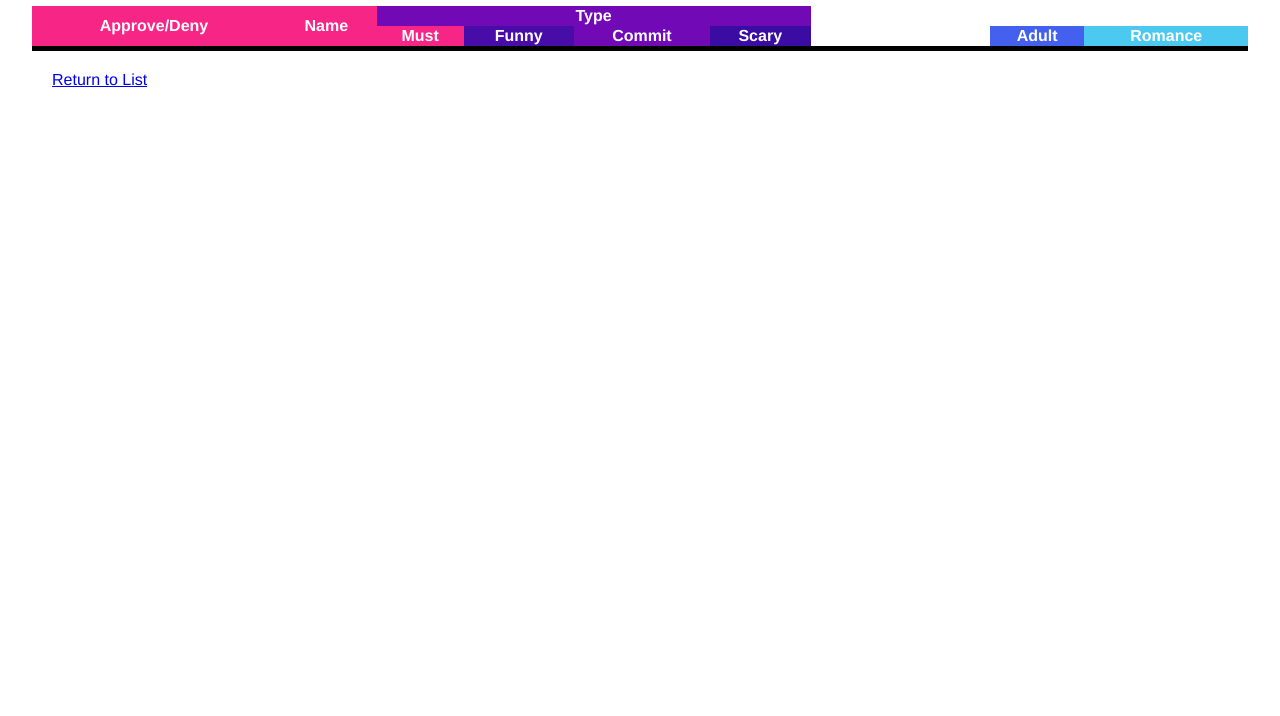
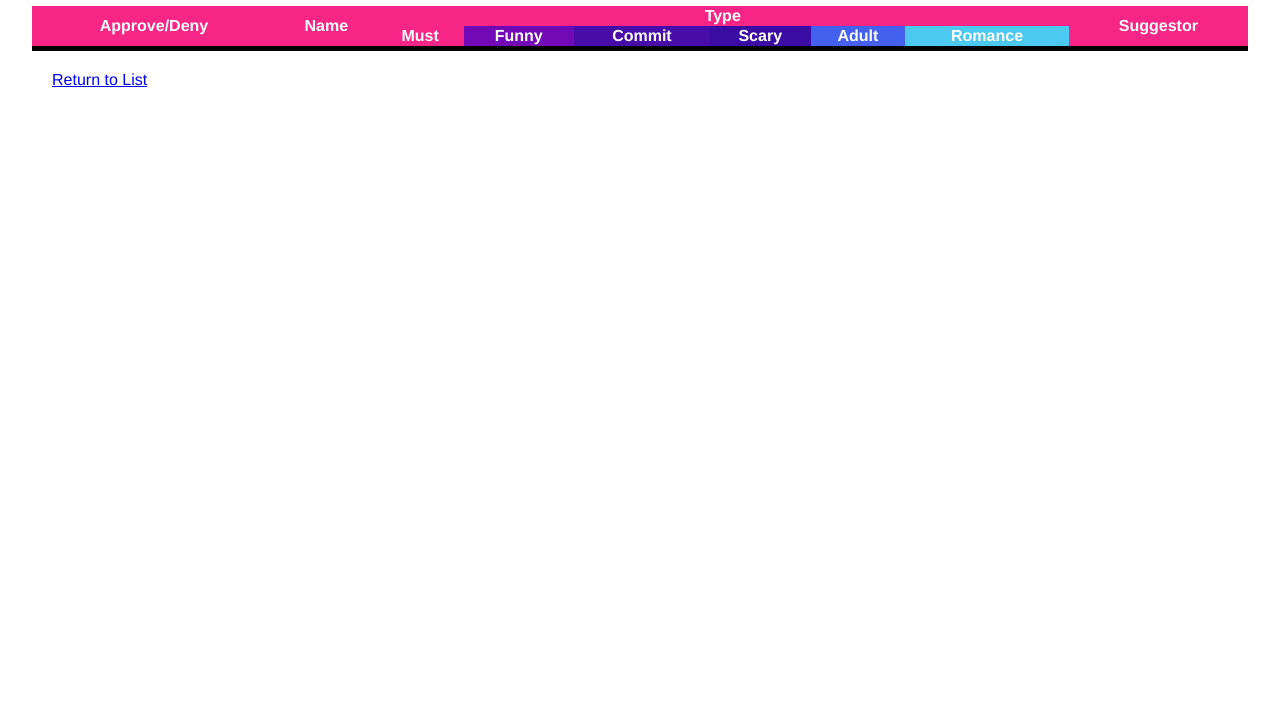
Before and after one commit to vacuousVersifer/MrsKList, a website: page views/review.html in a window 1280 px wide. Shown: the part 84-800 px from the top of the page. Drawn offline with nearby package versions, Linux system fonts and the light colour scheme; files that its build step writes are made by us from their sources; no server answers; files whose address does not match are found by name.

Commit message:
🏭🚲 Checkpoint ./public/style.css:28018289/1081 ./views/review.html:28018289/2

```diff
--- a/public/style.css
+++ b/public/style.css
@@ -5,6 +5,7 @@
   --dblue: #3A0CA3;
   --marineblue: #4361EE;
   --lightblue: #4CC9F0;
+  --lightgray: #ededed;
 }
 
 body {
@@ -32,20 +33,15 @@ th {
 }
 
 .watched,
-.name {
+.name,
+.notes {
   background: var(--pink);
   border-bottom: 5px solid black;
 }
 
 .type {
-  background: var(--purple);
+  background: var(--pink);
 }
-
-.notes {
-  background: var(--aqua);
-  border-bottom: 5px solid black;
-}
-
 .must.header,
 .commit.header,
 .funny.header,
@@ -55,19 +51,18 @@ th {
   border-bottom: 5px solid black;
 }
 
-
 .must,
 .shadow.must {
   background: var(--pink);
 }
 
-.commit,
-.shadow.commit {
+.funny,
+.shadow.funny {
   background: var(--purple);
 }
 
-.funny,
-.shadow.funny {
+.commit,
+.shadow.commit {
   background: var(--blue);
 }
 
--- a/views/review.html
+++ b/views/review.html
@@ -25,7 +25,7 @@
       <tr>
         <th class="watched" rowspan="2">Approve/Deny</th>
         <th class="name" rowspan="2">Name</th>
-        <th class="type" colspan="4">Type</th>
+        <th class="type" colspan="6">Type</th>
         <th class="notes" rowspan="2">Suggestor</th>
       </tr>
       <tr>
```
